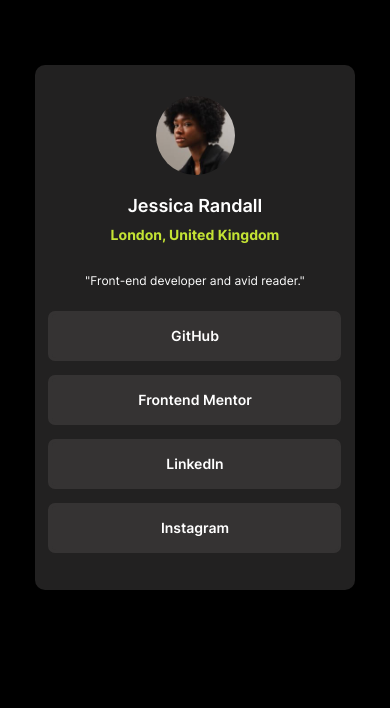
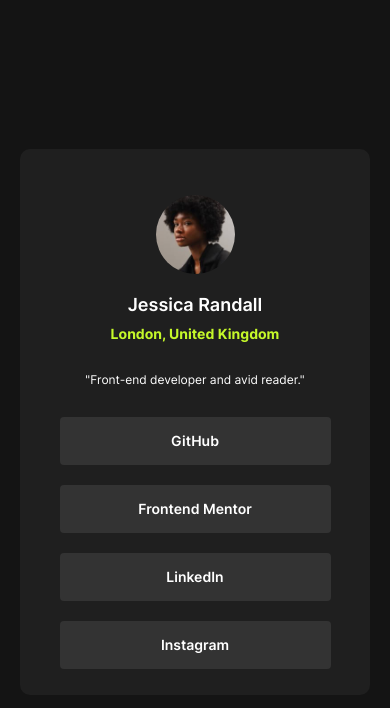
Before and after one commit to Krishnapriyaks400/frontend-mentor-Responsive-landing-page-, a plain HTML site: page index.html in a window 390 px wide. Drawn offline with Linux system fonts and the light colour scheme.

Commit message:
sep css and fixed html

```diff
--- /dev/null
+++ b/index.css
@@ -0,0 +1,138 @@
+@font-face {
+	font-family: inter-Font-bold;
+	src: url(assets/fonts/static/Inter-Bold.ttf);
+}
+
+@font-face {
+	font-family: inter-Font-reg;
+	src: url(assets/fonts/static/Inter-Regular.ttf);
+}
+
+@font-face {
+	font-family: inter-Font-semi;
+	src: url(assets/fonts/static/Inter-SemiBold.ttf);
+}
+
+body {
+    background: hsl(0, 0%, 8%);
+    min-height: 100vh;
+    display: flex;
+    align-items: center;
+    justify-content: center;
+    margin: 0;
+}
+.container {
+    width: 350px;
+    background: hsl(0, 0%, 12%);
+    border-radius: 10px;
+    margin: auto;
+    max-width: 400px;
+    padding: 40px;
+
+}
+
+img {
+	width: 79px;
+	border-radius: 50%;
+}
+
+p {
+	color:hsl(0, 0%, 100%);
+	text-align: center;
+}
+
+
+
+.address {
+    display: flex;
+    flex-direction: column;
+    align-items: center;
+    margin-top: 20px;
+}
+
+.img {
+	display: flex;
+	justify-content: center;
+
+}
+
+
+p.name {
+    font-family: inter-Font-semi;
+    font-size: 24px;
+    margin: 0;
+}
+
+p.city {
+	margin: 10px 0 0 0;
+	font-family: inter-Font-bold;
+	font-size: 14px;
+	color: hsl(75, 94%, 57%);
+}
+
+p.desc {
+	margin: 30px 0 0 0;
+	font-family: inter-Font-reg;
+}
+
+ul.lists {
+    list-style: none;
+    align-items: center;
+    display: flex;
+    flex-direction: column;
+    padding: 0;
+    margin: 30px 0 0;
+    gap: 20px;
+}
+
+
+li.list {
+    background: hsl(0, 0%, 20%);
+    color: hsl(0, 0%, 100%);
+    width: 100%;
+    height: 28px;
+    border-radius: 4px;
+    text-align: center;
+    padding: 10px 0;
+    line-height: 27px;
+    font-family: inter-Font-semi;
+}
+
+li.list:hover {
+  cursor: pointer;
+  background: hsl(75, 94%, 57%);
+  color: hsl(0, 0%, 8%);
+  transition: 0.5s ease;
+}
+
+
+
+@media only screen and (max-width: 750px) {
+
+  .container {
+      margin: auto 20px;
+      padding: 26px;
+    }
+
+	li.list {
+		width: 271px;
+		font-size: 14px;
+	}
+
+	p.desc {
+		font-size: 12px;
+	}
+
+	p.name {
+		font-size: 18px;
+	}
+
+	p.city {
+		font-size: 14px;
+	}
+
+  .detilas {
+    margin: auto;
+    padding: 20px 0 0 0;
+    }
+}
--- a/index.html
+++ b/index.html
@@ -2,153 +2,18 @@
 <html lang="en">
 <head>
   <meta charset="UTF-8">
-  <meta name="viewport" content="width=device-width, initial-scale=1.0"> <!-- displays site properly based on user's device -->
+  <meta name="viewport" content="width=device-width, initial-scale=1.0">
 
   <link rel="icon" type="image/png" sizes="32x32" href="./assets/images/favicon-32x32.png">
 
   <title>Frontend Mentor | Social links profile</title>
 
-  <!-- Feel free to remove these styles or customise in your own stylesheet 👍 -->
-  <style>
-  @font-face {
-  font-family: inter-Font-bold;
-  src: url(assets/fonts/static/Inter-Bold.ttf);
-}
-@font-face {
-  font-family: inter-Font-reg;
-  src: url(assets/fonts/static/Inter-Regular.ttf);
-}
-@font-face {
-  font-family: inter-Font-semi;
-  src: url(assets/fonts/static/Inter-SemiBold.ttf);
-}
+  <link rel="stylesheet" href="index.css">
 
-   .container {
-    width: 400px;
-    background: #353434a6;
-    border-radius: 10px;
-    place-content: center;
-    margin: auto;
-    height: 573px;
-    max-width: 700px;
-    top: 126px;
-    position: relative;
-}
-.detilas {
-  margin: 50px 0 0 0;
-}
-img {
-    width: 79px;
-    border-radius: 50%;
-}
-
-p {
-    color: #fff;
-    text-align: center;
-}
-.address {
-    display: flex;
-    flex-direction: column;
-    align-items: center;
-}
-.img {
-    display: flex;
-    justify-content: center;
-
-}
-p.name {
-    margin: 20px 0 0 0;
-    font-family: inter-Font-semi;
-    font-size: 24px;
-}
-
-p.city {
-    margin: 10px 0 0 0;
-    font-family: inter-Font-bold;
-    font-size: 14px;
-    color: #c4e334;
-}
-p.desc {
-    margin: 30px 0 0 0;
-    font-family: inter-Font-reg;
-}
-
-ul.lists {
-    list-style: none;
-    align-items: center;
-    display: flex;
-    flex-direction: column;
-    padding: 0;
-}
-
-li.list {
-  background: #6b6a6a42;
-    color: #fff;
-    width: 316px;
-    height: 28px;
-    border-radius: 4px;
-    margin: 10px;
-    text-align: center;
-    padding: 8px;
-    line-height: 27px;
-    box-shadow: -1px 0px 0px 3px #6b6a6a42;
-    font-family: inter-Font-semi;
-}
-li.list:hover{
-    cursor:pointer;
-    background:#c4e334;
-    color:#000;
-}
-
-body{
-    background:#000;
-}
-
-@media only screen and (max-width: 750px) {
-  .container {
-    width: 320px;
-    top: 57px;
-    height: 525px;
-    min-height: unset;
-}
-
-
-li.list {
-    width: 271px;
-    font-size: 14px;
-}
-ul.lists {
-    margin-bottom: auto;
-}
-p.desc {
-    font-size: 12px;
-}
-
-p.name {
-    font-size: 18px;
-}
-
-p.city {
-    font-size: 14px;
-}
-.img {
-    display: flex;
-    justify-content: center;
-
-}
-.detilas {
-    margin: auto;
-}
-}
-
-
-
-  </style>
 </head>
 <body>
 <div class="container">
-  <div>
-  <div class="detilas">
+ <div class="detilas">
     <div class="img">
       <img src="/assets/images/avatar-jessica.jpeg" alt="img">
     </div>
@@ -167,20 +32,5 @@ p.city {
     <li class="list">Instagram </li>
   </ul>
 </div>
-</div>
-  <!-- Jessica Randall
-  London, United Kingdom
-
-
-  GitHub
-  Frontend Mentor
-  LinkedIn
-  Twitter
-  Instagram -->
-
-  <!-- <div class="attribution">
-    Challenge by <a href="https://www.frontendmentor.io?ref=challenge" target="_blank">Frontend Mentor</a>.
-    Coded by <a href="#">Your Name Here</a>.
-  </div> -->
 </body>
 </html>
```
